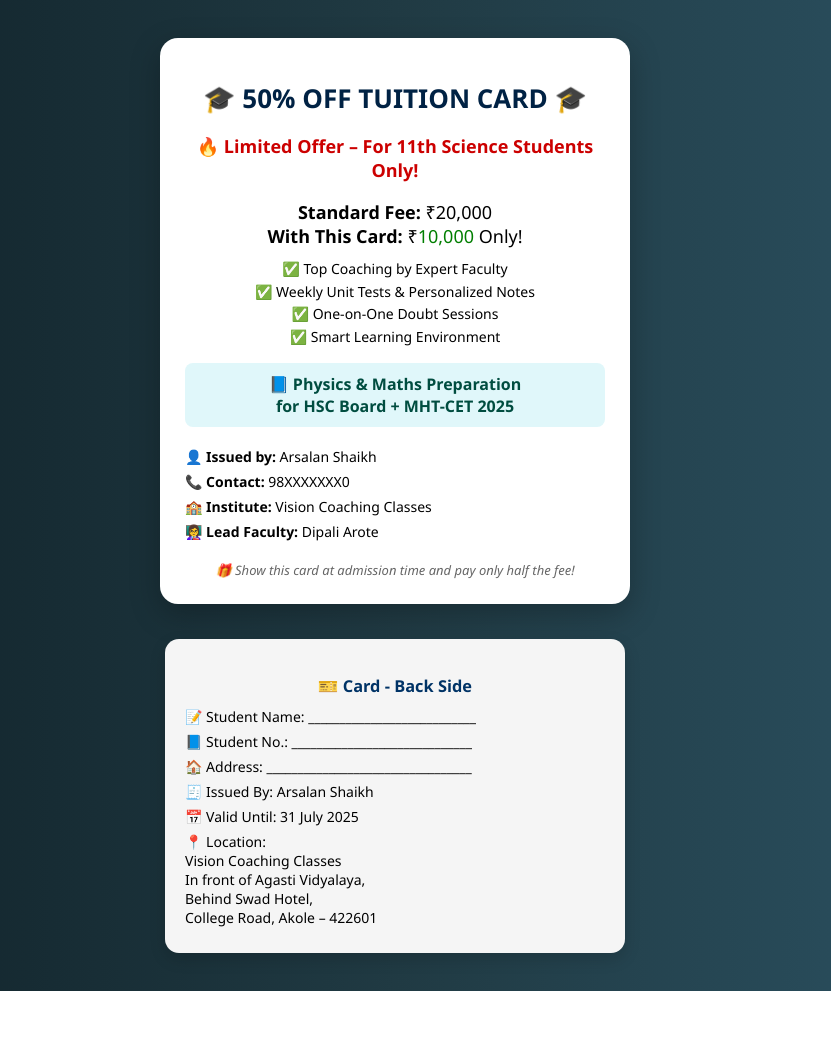
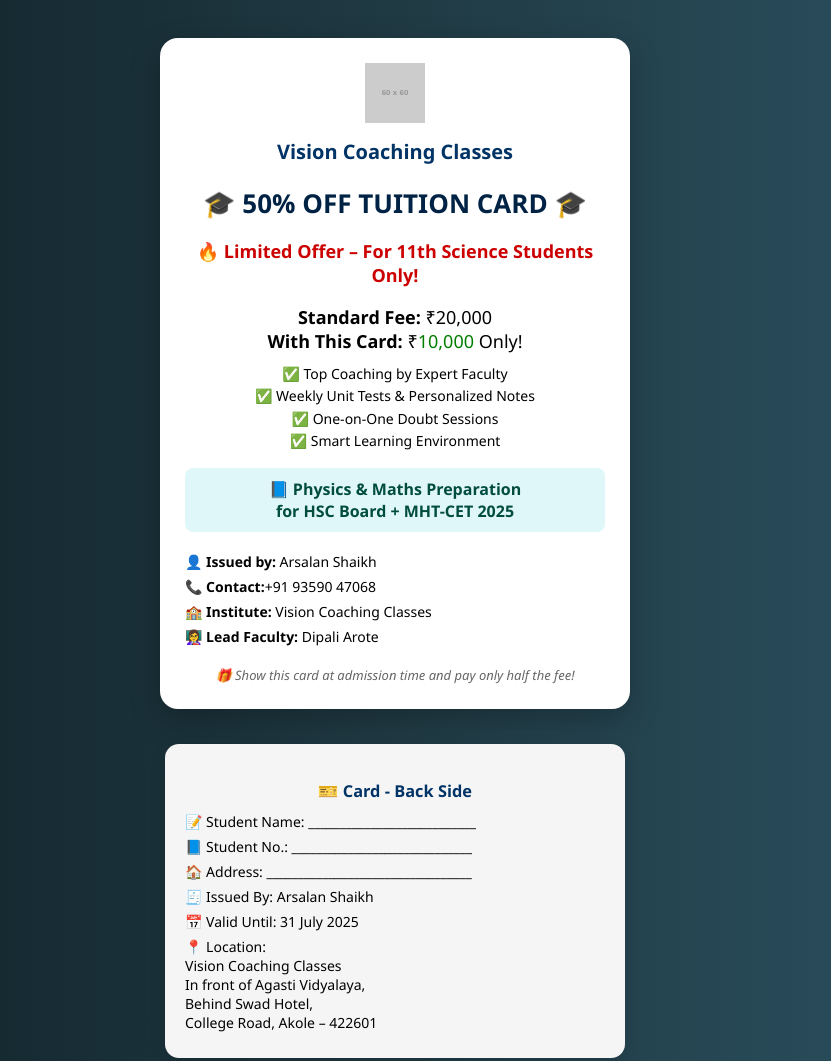
Before and after one commit to arsalanshaikh786/Vision-choching-classes-, a plain HTML site: page index.html in a window 1280 px wide. Shown: the top 1061 px of the page, without its empty margins (245-1076 px from the left). Before the commit the page ends 991 px from the top, so only its background shows below. Drawn offline with Linux system fonts and the light colour scheme; placeholder pictures from the web are drawn by us.

Commit message:
index.html

```diff
--- a/index.html
+++ b/index.html
@@ -108,10 +108,26 @@
     .back-side p {
       margin: 6px 0;
     }
+      .logo {
+      width: 60px;
+      height: 60px;
+      margin-bottom: 10px;
+    }
+
+    .class-name {
+      font-size: 20px;
+      font-weight: bold;
+      color: #003366;
+      margin-bottom: 20px;
+    }
   </style>
 </head>
 <body>
   <div class="card">
+    <!-- Logo Placeholder (replace src with your logo) -->
+    <img src="https://via.placeholder.com/60x60?text=V" alt="Logo" class="logo" />
+    <div class="class-name">Vision Coaching Classes</div>
+
     <h1>🎓 50% OFF TUITION CARD 🎓</h1>
     <p class="highlight">🔥 Limited Offer – For 11th Science Students Only!</p>
 
@@ -133,7 +149,7 @@
 
     <div class="details">
       <p>👤 <strong>Issued by:</strong> Arsalan Shaikh</p>
-      <p>📞 <strong>Contact:</strong> 98XXXXXXX0</p>
+      <p>📞 <strong>Contact:</strong>+91 93590 47068</p>
       <p>🏫 <strong>Institute:</strong> Vision Coaching Classes</p>
       <p>👩‍🏫 <strong>Lead Faculty:</strong> Dipali Arote</p>
     </div>
```
